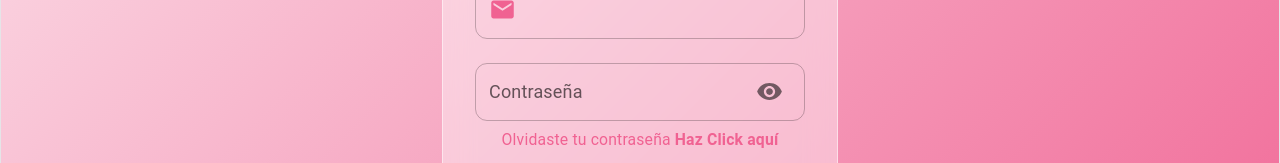
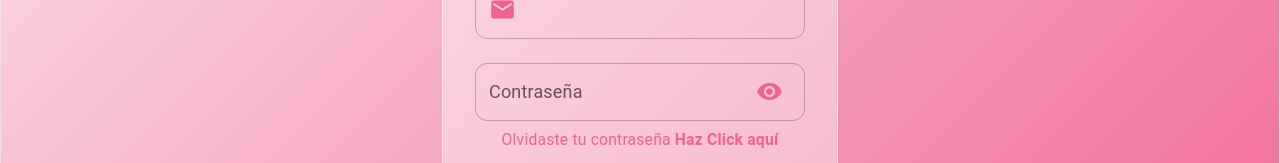
Before and after one commit to irvingRodriguezDev/sadminwbeutyschoolfront, a React (Vite) app: page /login in a window 1280 px wide. Shown: the part 345-508 px from the top of the page. Built offline with nearby package versions, Linux system fonts and the light colour scheme; no server answers; the database is empty.

Commit message:
fix login and add color to icon

```diff
--- a/src/pages/Auth/ForgotPassword.jsx
+++ b/src/pages/Auth/ForgotPassword.jsx
@@ -85,7 +85,7 @@ const ForgotPassword = () => {
                   color='white'
                   gutterBottom
                 >
-                  ¿Olvidaste tu clave?
+                  ¿Olvidaste tu contraseña?
                 </Typography>
                 <Typography variant='body2' sx={{ color: "#F2749F", mb: 4 }}>
                   No te preocupes. Ingresa tu correo y te enviaremos un enlace
--- a/src/pages/Auth/Login.jsx
+++ b/src/pages/Auth/Login.jsx
@@ -109,7 +109,11 @@ const Login = () => {
                         <IconButton
                           onClick={() => setShowPassword(!showPassword)}
                         >
-                          {showPassword ? <VisibilityOff /> : <Visibility />}
+                          {showPassword ? (
+                            <VisibilityOff sx={{ color: "#F06292" }} />
+                          ) : (
+                            <Visibility sx={{ color: "#F06292" }} />
+                          )}
                         </IconButton>
                       </InputAdornment>
                     ),
```
